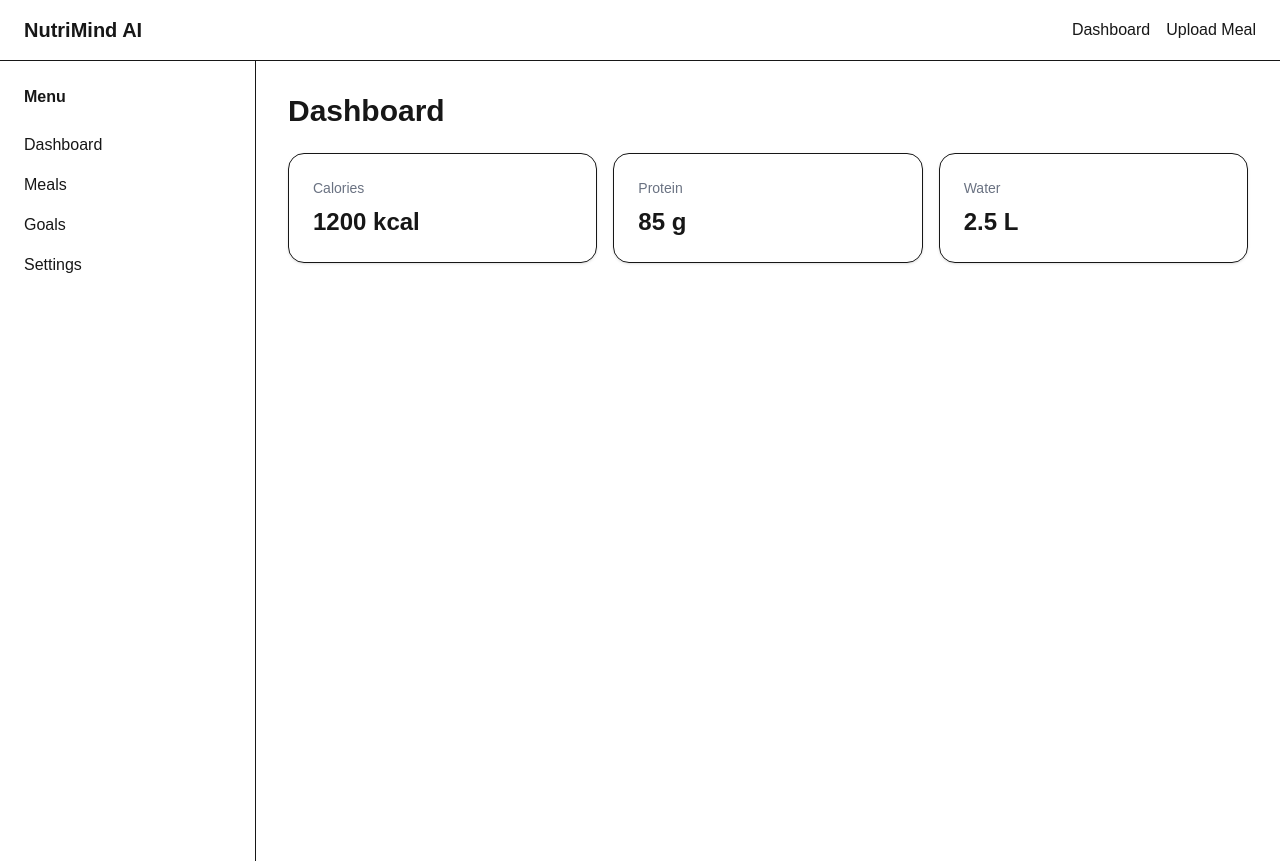
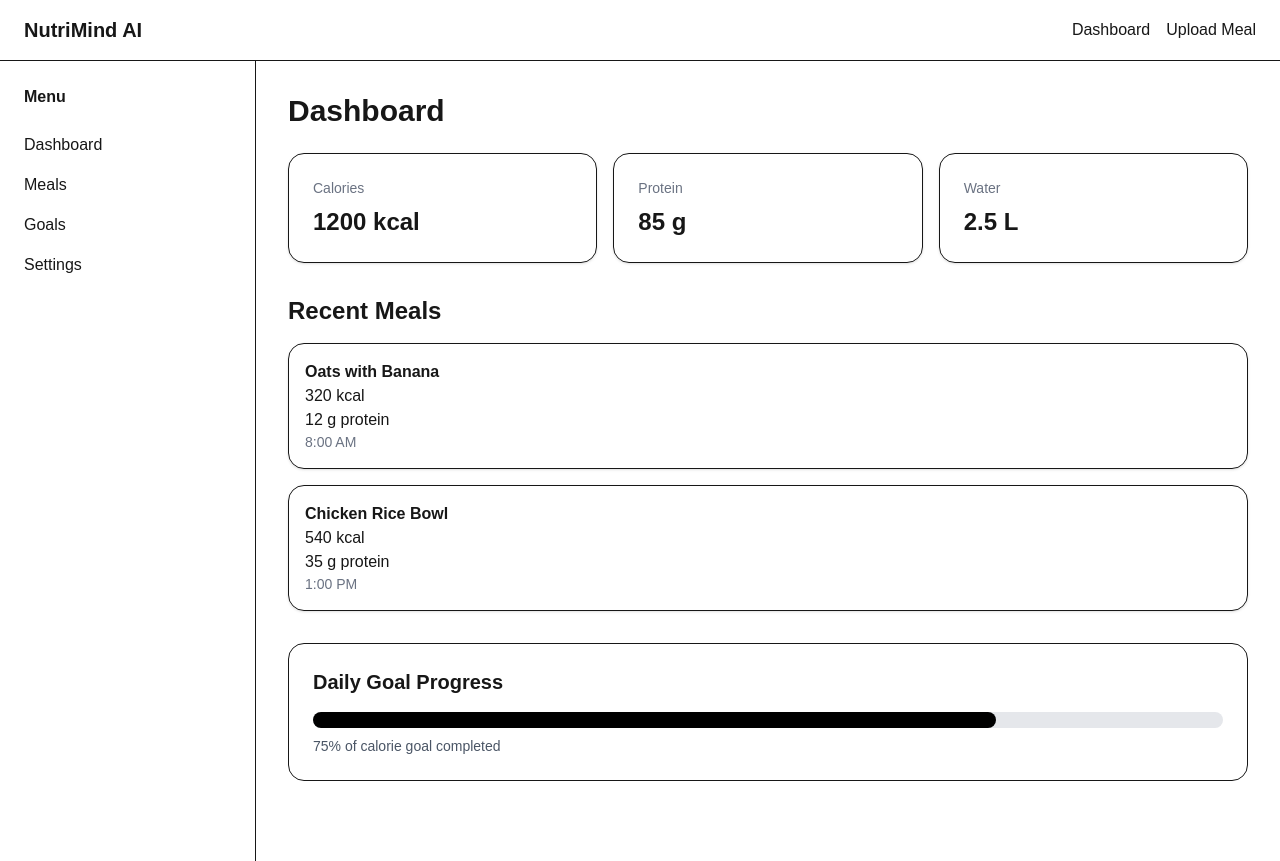
Before and after one commit to sureshokp123/nutrimind-ai, a Next.js app: page /dashboard in a window 1280 px wide. Built offline with nearby package versions, Linux system fonts and the light colour scheme.

Commit message:
feat: render dynamic dashboard stats and recent meals

```diff
--- a/src/app/dashboard/page.tsx
+++ b/src/app/dashboard/page.tsx
@@ -1,6 +1,8 @@
 import Navbar from "@/src/components/dashboard/Navbar";
 import Sidebar from "@/src/components/dashboard/Sidebar";
+import { dashboardStats, recentMeals } from "@/src/lib/mock-data";
 import StatCard from "@/src/components/dashboard/StatCard";
+import RecentMealCard from "@/src/components/dashboard/RecentMealCard";
 
 export default function DashboardPage() {
   return (
@@ -11,10 +13,32 @@ export default function DashboardPage() {
         <div className="flex-1 p-8">
           <h1 className="text-3xl font-bold mb-6">Dashboard</h1>
           <div className="grid md:grid-cols-3 gap-4">
-            <StatCard title="Calories" value="1200 kcal" />
-            <StatCard title="Protein" value="85 g" />
-            <StatCard title="Water" value="2.5 L" />
+            {dashboardStats.map((stat) => (
+              <StatCard
+                key={stat.title}
+                title={stat.title}
+                value={stat.value}
+              />
+            ))}
           </div>
+          <div className="mt-8">
+            <h2 className="text-2xl font-bold mb-4">Recent Meals</h2>
+            <div className="space-y-4">
+              {recentMeals.map((meal) => (
+                <RecentMealCard key={meal.id} meal={meal} />
+              ))}
+            </div>
+          </div>
+          <div className="mt-8 rounded-2xl border p-6">
+            <h2 className="text-xl font-bold mb-4">Daily Goal Progress</h2>
+            <div className="w-full bg-gray-200 rounded-full h-4">
+              <div className="bg-black h-4 rounded-full w-3/4"></div>
+            </div>
+            <p className="mt-2 text-sm text-gray-600">
+              75% of calorie goal completed
+            </p>
+          </div>
+
         </div>
       </div>
     </div>
--- /dev/null
+++ b/src/components/dashboard/RecentMealCard.tsx
@@ -0,0 +1,17 @@
+// src/components/dashboard/RecentMealCard.tsx
+import { Meal } from "@/src/types/meal";
+
+interface Props {
+  meal: Meal;
+}
+
+export default function RecentMealCard({ meal }: Props) {
+  return (
+    <div className="rounded-2xl border p-4 shadow-sm">
+      <h3 className="font-semibold">{meal.name}</h3>
+      <p>{meal.calories} kcal</p>
+      <p>{meal.protein} g protein</p>
+      <p className="text-sm text-gray-500">{meal.time}</p>
+    </div>
+  );
+}
--- /dev/null
+++ b/src/lib/mock-data.ts
@@ -0,0 +1,24 @@
+import { Meal } from "@/src/types/meal";
+
+export const dashboardStats = [
+  { title: "Calories", value: "1200 kcal" },
+  { title: "Protein", value: "85 g" },
+  { title: "Water", value: "2.5 L" },
+];
+
+export const recentMeals: Meal[] = [
+  {
+    id: 1,
+    name: "Oats with Banana",
+    calories: 320,
+    protein: 12,
+    time: "8:00 AM",
+  },
+  {
+    id: 2,
+    name: "Chicken Rice Bowl",
+    calories: 540,
+    protein: 35,
+    time: "1:00 PM",
+  },
+];
--- /dev/null
+++ b/src/types/meal.ts
@@ -0,0 +1,7 @@
+export interface Meal {
+  id: number;
+  name: string;
+  calories: number;
+  protein: number;
+  time: string;
+}
```
